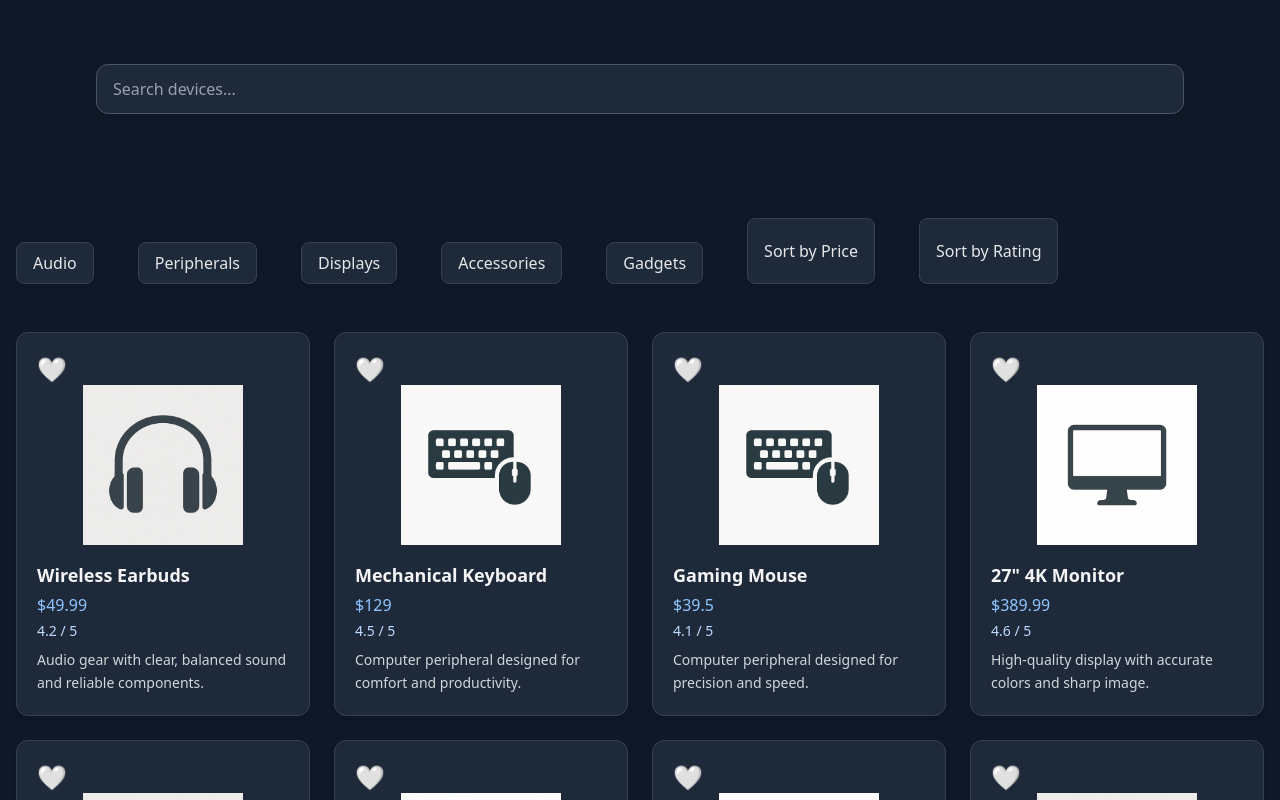
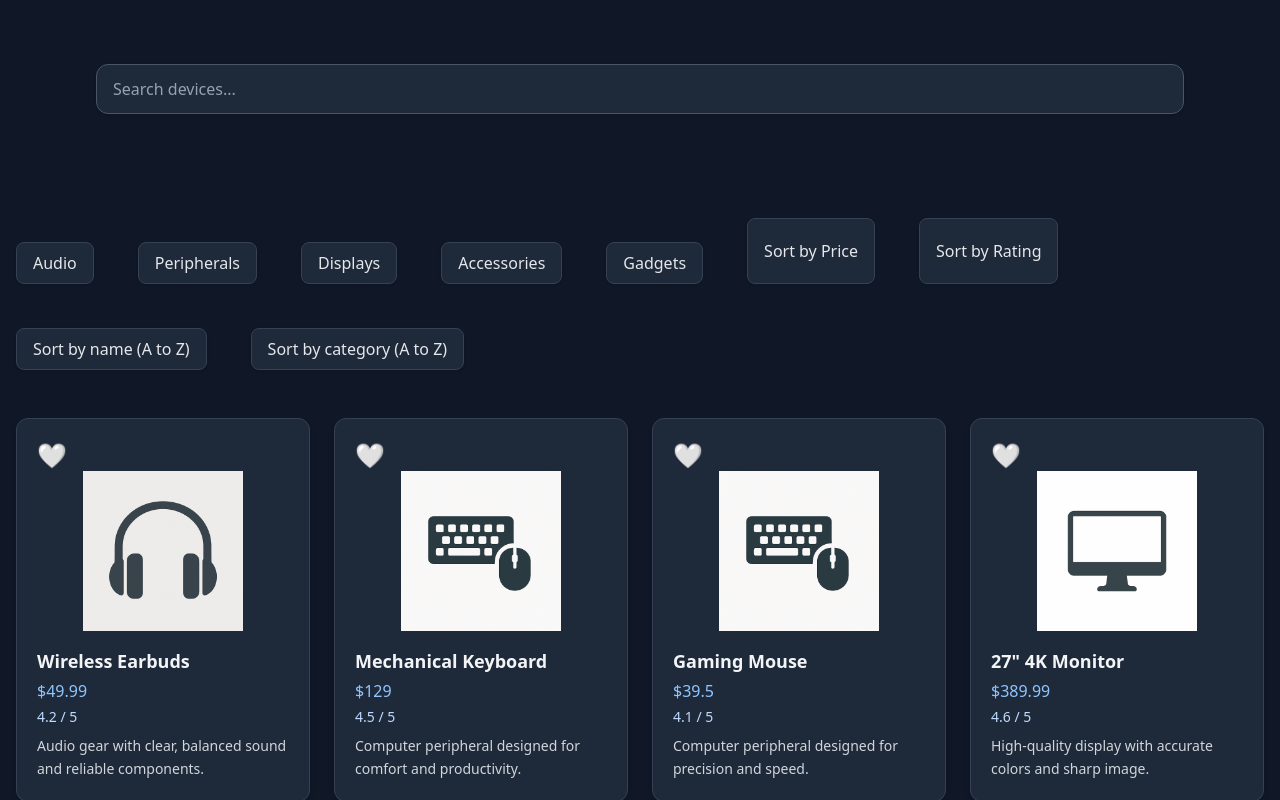
Before and after one commit to EvanClevenger/Mini-Catalog-Challenge, a React (Vite) app: page / in a window 1280 px wide. Shown: the top 800 px of the page. Built offline with nearby package versions, Linux system fonts and the light colour scheme.

Commit message:
added sort by name and category buttons

```diff
--- a/src/App.tsx
+++ b/src/App.tsx
@@ -26,7 +26,9 @@ function App() {
   const [categoryId, setCategoryId] = useState<string>("");
   const [loading, setLoading] = useState<boolean>(true);
   const [devices, setDevices] = useState<Device[]>([]);
-  const [sortBy, setSortBy] = useState<"none" | "price" | "rating">("none");
+  const [sortBy, setSortBy] = useState<
+    "none" | "price" | "rating" | "name" | "category"
+  >("none");
   const [hoverModalData, setHoverModalData] = useState<Device | null>(null);
 
   const { toggleFavorite, favorites, favoritesLoaded } = useFavorites();
@@ -44,7 +46,16 @@ function App() {
     filteredDevices = [...filteredDevices].sort((a, b) => a.price - b.price);
   } else if (sortBy === "rating") {
     filteredDevices = [...filteredDevices].sort((a, b) => b.rating - a.rating);
-  } // Sort devices based on selected criteria , ... ensures we don't mutate original array
+  } else if (sortBy === "name") {
+    filteredDevices = [...filteredDevices].sort((a, b) =>
+      a.name.localeCompare(b.name),
+    );
+  } else if (sortBy === "category") {
+    filteredDevices = [...filteredDevices].sort((a, b) =>
+      a.category.localeCompare(b.category),
+    );
+  }
+  // Sort devices based on selected criteria , ... ensures we don't mutate original array
 
   useEffect(() => {
     const fetchData = async () => {
@@ -102,6 +113,28 @@ function App() {
             }`}
           >
             Sort by Rating
+          </button>
+          <button
+            onClick={() => setSortBy(sortBy === "name" ? "none" : "name")}
+            className={`px-4 py-2 m-4 rounded-lg border transition shadow-sm ${
+              sortBy === "name"
+                ? "bg-blue-600 border-blue-500 text-white"
+                : "bg-gray-800 border-gray-700 text-gray-200 hover:bg-gray-700 hover:border-gray-600"
+            }`}
+          >
+            Sort by name (A to Z)
+          </button>
+          <button
+            onClick={() =>
+              setSortBy(sortBy === "category" ? "none" : "category")
+            }
+            className={`px-4 py-2 m-4 rounded-lg border transition shadow-sm ${
+              sortBy === "category"
+                ? "bg-blue-600 border-blue-500 text-white"
+                : "bg-gray-800 border-gray-700 text-gray-200 hover:bg-gray-700 hover:border-gray-600"
+            }`}
+          >
+            Sort by category (A to Z)
           </button>
         </div>
 
```
